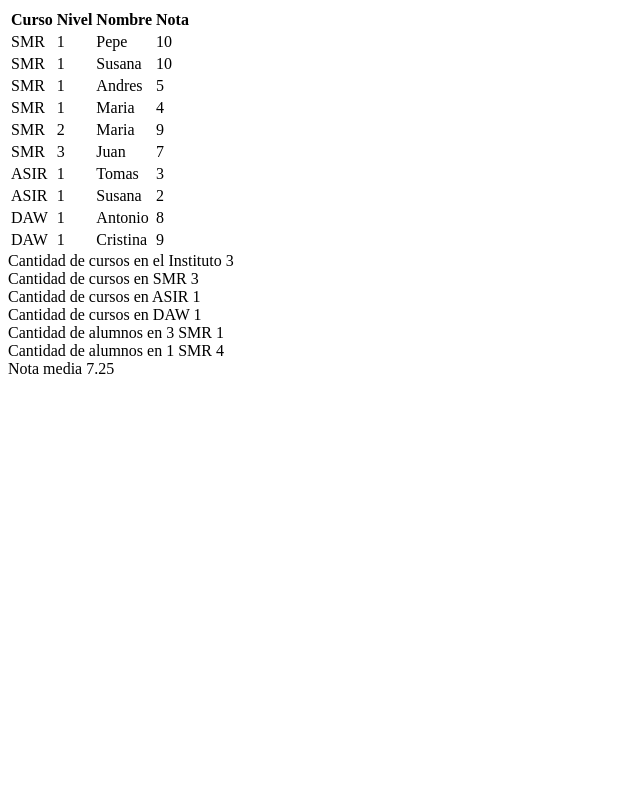
After one commit to danielcano1/EjemploPHPdeClase_2017-18, a PHP site: page /TablaArray.php in a window 1280 px wide. The commit adds this page. Shown: the whole page, without its empty margins (0-640 px from the left). Run offline with PHP 8.4, Linux system fonts and the light colour scheme.

Commit message:
Array 6-2

```diff
--- /dev/null
+++ b/Mario_Ibanez_Cembellin/TablaArray.php
@@ -0,0 +1,51 @@
+<?php
+$notaAlumnos["SMR"][1]["Pepe"]=10;
+$notaAlumnos["SMR"][2]["Maria"]=9;
+$notaAlumnos["SMR"][3]["Juan"]=7;
+$notaAlumnos["SMR"][1]["Susana"]=10;
+$notaAlumnos["SMR"][1]["Andres"]=5;
+$notaAlumnos["SMR"][1]["Maria"]=4;
+$notaAlumnos["ASIR"][1]["Tomas"]=3;
+$notaAlumnos["DAW"][1]["Antonio"]=8;
+$notaAlumnos["DAW"][1]["Cristina"]=9;
+$notaAlumnos["ASIR"][1]["Susana"]=2;
+
+
+echo "<table>
+
+<th>Curso</th>
+<th>Nivel</th>
+<th>Nombre</th>
+<th>Nota</th>";
+
+foreach ($notaAlumnos as $curso =>  $niveles){
+    foreach ($niveles as $nivel => $nombres){
+        foreach ($nombres as $nombre => $valor){
+
+            echo"<tr>
+                <td>$curso</td>
+                <td>$nivel</td>
+                <td> $nombre</td>
+                <td> $valor</td>
+            </tr>";
+        }
+    }
+}
+echo "</table>";
+echo "Cantidad de cursos en el Instituto ".count($notaAlumnos). "<br/>";
+echo "Cantidad de cursos en SMR " .count($notaAlumnos["SMR"]). "<br/>";
+echo "Cantidad de cursos en ASIR " .count($notaAlumnos["ASIR"]). "<br/>";
+echo "Cantidad de cursos en DAW " .count($notaAlumnos["DAW"]). "<br/>";
+echo "Cantidad de alumnos en 3 SMR " .count($notaAlumnos["SMR"][3]). "<br/>";
+echo "Cantidad de alumnos en 1 SMR " .count($notaAlumnos["SMR"][1]). "<br/>";
+   //te da las notas a la bruto echo "$nombres";
+function calculoMedia($notaAlumnos,$curso,$nivel){
+   $notaTotal=0;
+   foreach ($notaAlumnos["SMR"][1] as $nombre => $valor){
+       $notaTotal=$notaTotal+$valor;
+       $notaMedia=$notaTotal/count($notaAlumnos["SMR"][1]);
+   }
+     echo "Nota media $notaMedia";
+
+}
+echo calculoMedia($notaAlumnos,"SMR",1);
```
Also changed, not shown: Mario_Ibanez_Cembellin/array.php (+52 -0 lines).
